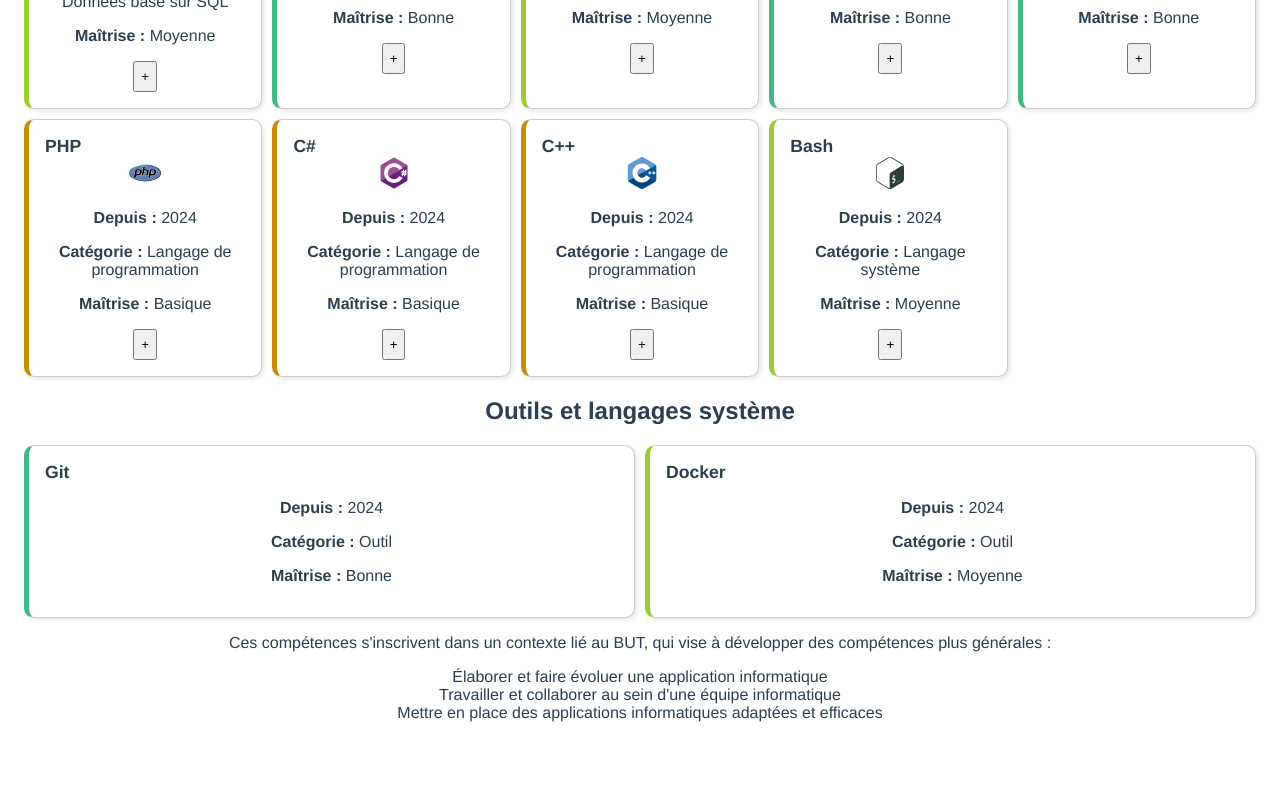
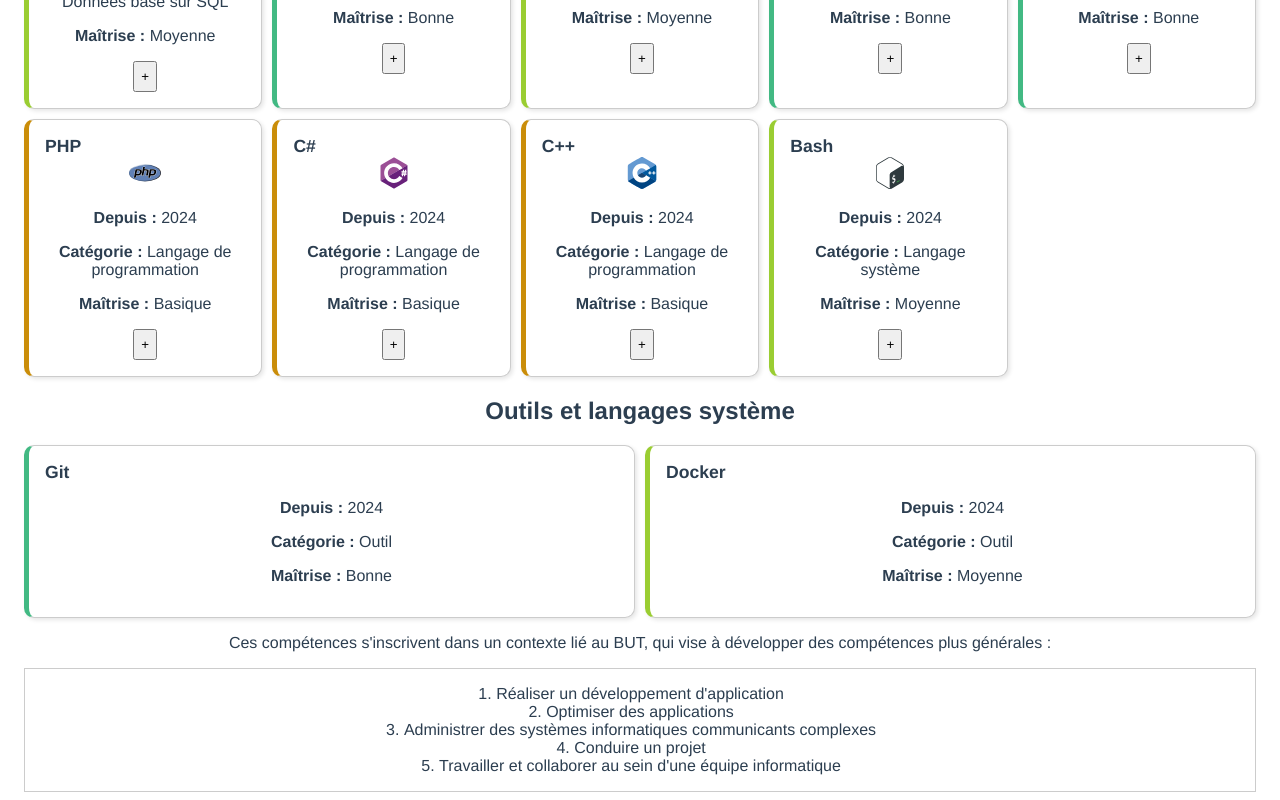
Before and after one commit to tomfsql/TomFolio, a Vue app: page /skills in a window 1280 px wide. Shown: the part 785-1585 px from the top of the page. Before the commit the page ends 1523 px from the top, so only its background shows below. Built offline with nearby package versions, Linux system fonts and the light colour scheme.

Commit message:
Ajout des compétences, CSS amélioré et ajout d'images en première page pour une liste + clean

```diff
--- a/public/index.html
+++ b/public/index.html
@@ -5,6 +5,7 @@
     <meta http-equiv="X-UA-Compatible" content="IE=edge">
     <meta name="viewport" content="width=device-width,initial-scale=1.0">
     <link rel="icon" href="<%= BASE_URL %>favicon.ico">
+    <link rel="stylesheet" href="https://cdnjs.cloudflare.com/ajax/libs/font-awesome/6.5.0/css/all.min.css">
     <title> Portfolio de Tom</title>
   </head>
   <body>
--- a/src/assets/styles.css
+++ b/src/assets/styles.css
@@ -73,18 +73,28 @@ h3 {
   text-align: left;
 }
 
-ul {
-  list-style-type:circle;
+ul, ol{
+  padding: 0;
+  margin: 0;
   display: flex;
   flex-direction: column;
-  padding-left: 20px;
-  padding: 0;
+  align-items: center;
+}
+ul {
+   list-style: none;
+ }
+
+ol {
+  border: 1px solid #ccc;
+  padding: 1rem;
 }
 
-li {
-  margin: 0 10px;
+ul + li, ol + li {
   display: flex;
-  justify-content: space-around;
+  align-items: center;
+  gap: 8px;
+  margin: 8px 0;
+  text-align: center;
 }
 
 .collapsebtn{
--- a/src/components/AboutPage.vue
+++ b/src/components/AboutPage.vue
@@ -2,10 +2,10 @@
     <h1> À propos de moi </h1>
     <p> Mon profil en quelques points-clés : </p>
     <ul>
-      <li> Actuellement en BUT3 Informatique à l'IUT Lyon 1 Doua </li>
-      <li> 24 ans, résidant à Villeurbanne, permis B et véhiculé </li>
-      <li> Alternant à ViewPoint en tant que développeur logiciel et web </li>
-      <li> Futur élève-ingénieur à CPE Lyon en filière Informatique et Réseaux de Communication </li>
+      <li> <i class="fa-solid fa-graduation-cap"></i> Actuellement en BUT3 Informatique à l'IUT Lyon 1 Doua </li>
+      <li> <i class="fa-solid fa-car"></i> 24 ans, résidant à Villeurbanne, permis B et véhiculé </li>
+      <li> <i class="fa-solid fa-briefcase"></i> Alternant à ViewPoint en tant que développeur logiciel et web </li>
+      <li> <i class="fa-solid fa-forward"></i> Futur élève-ingénieur à CPE Lyon en filière Informatique et Réseaux de Communication </li>
     </ul>
     <p> En plus des compétences techniques présentées dans la <RouterLink to="/skills">page dédiée</RouterLink>, j'en ai également développé certaines non-techniques, de par mes activités extra-scolaires :</p>
     <ul>
--- a/src/components/SkillsPage.vue
+++ b/src/components/SkillsPage.vue
@@ -70,11 +70,13 @@
     <p>
       Ces compétences s'inscrivent dans un contexte lié au BUT, qui vise à développer des compétences plus générales :
     </p>
-    <ul>
-      <li>Élaborer et faire évoluer une application informatique</li>
-      <li>Travailler et collaborer au sein d'une équipe informatique</li>
-      <li>Mettre en place des applications informatiques adaptées et efficaces</li>
-    </ul>
+    <ol>
+      <li> Réaliser un développement d'application </li>
+      <li> Optimiser des applications </li>
+      <li> Administrer des systèmes informatiques communicants complexes</li>
+      <li> Conduire un projet </li>
+      <li> Travailler et collaborer au sein d'une équipe informatique</li>
+    </ol>
   </div>
 </template>
 
```
Also changed, not shown: 1 other file (tests, documents, lock files or other folders).
